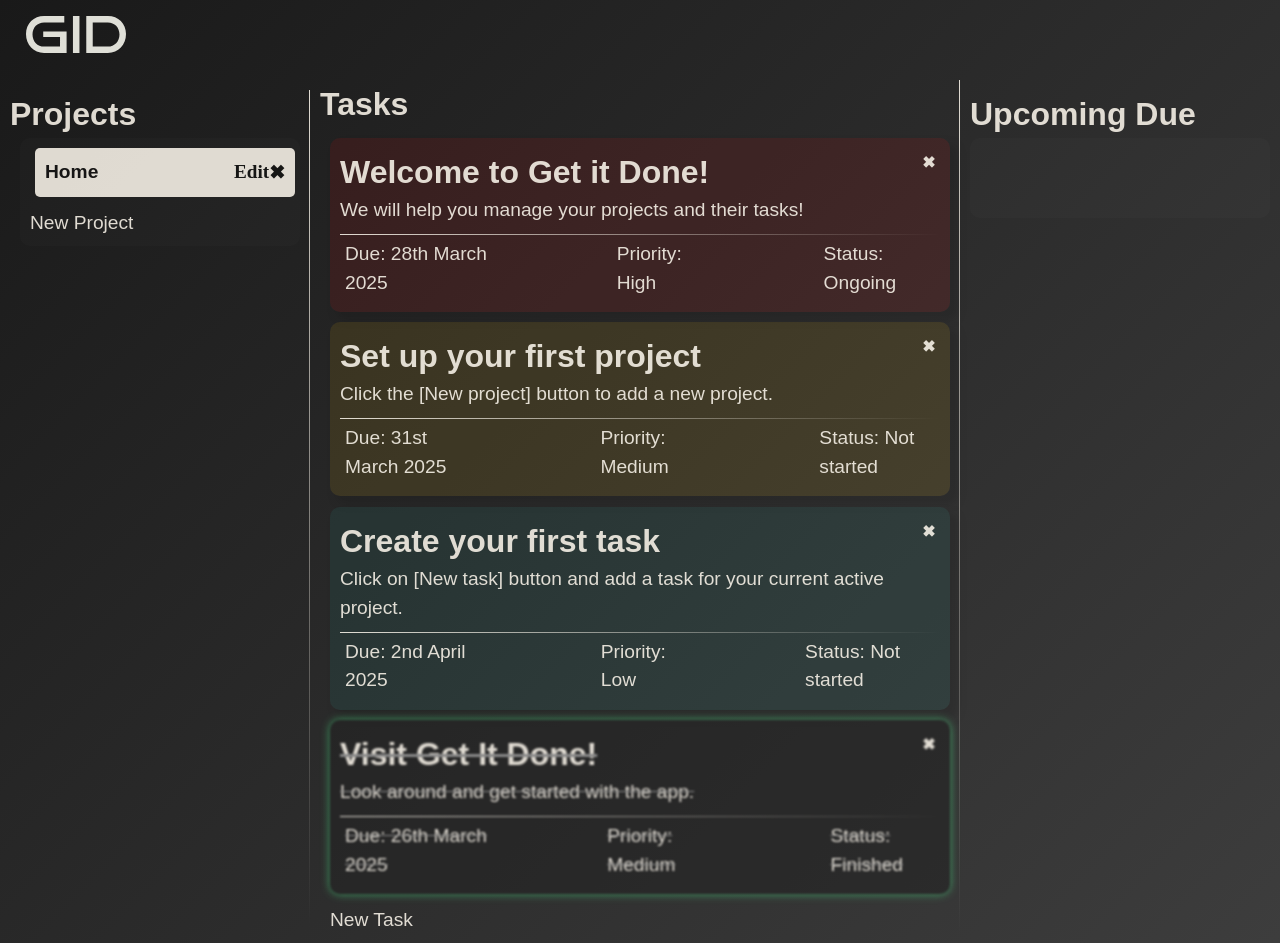
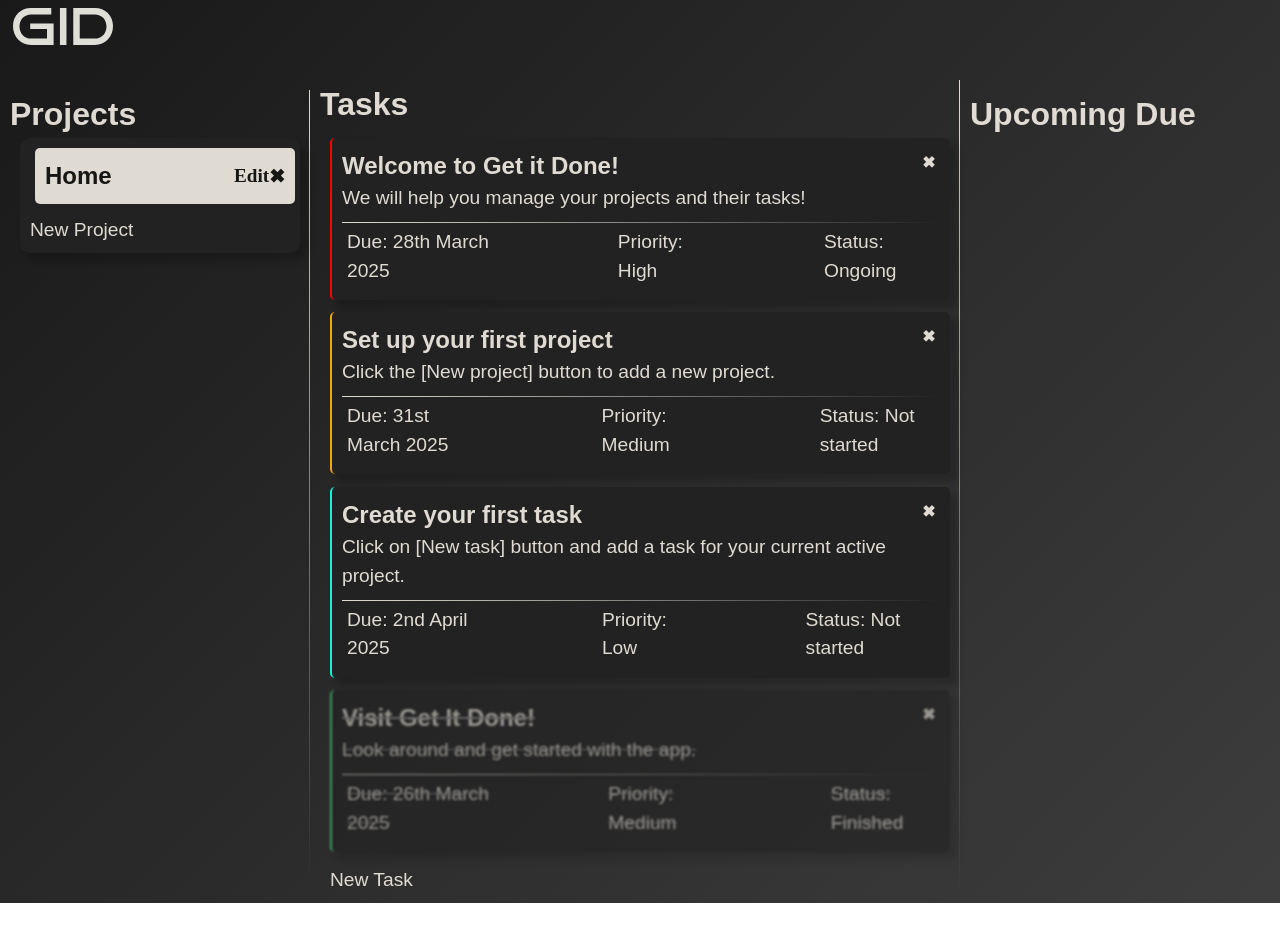
Before and after one commit to byudhip/get-it-done, a website built with webpack: page src/template.html in a window 1280 px wide. After the commit the page ends 903 px from the top, so only its background shows below. Built offline with nearby package versions, Linux system fonts and the light colour scheme; a web font is replaced by a local one.

Commit message:
- Remove before pseudo elements - Remove task div background according to priority, replace with left border - Adjust all background to match dark theme better

```diff
--- a/src/styles.css
+++ b/src/styles.css
@@ -89,8 +89,8 @@ button {
   position: absolute;
   filter: invert(92%) sepia(8%) saturate(142%) hue-rotate(18deg) brightness(97%)
     contrast(91%);
-  top: 2%;
-  left: 2%;
+  top: 1%;
+  left: 1%;
   width: 100px;
   height: auto;
 }
@@ -102,24 +102,12 @@ button {
 
 #projects {
   position: relative;
-  /* min-height: 80vh; */
+  background: #222;
+  border-radius: 10px;
   padding: 10px;
   margin: 0 10px;
+  box-shadow: 7px 7px 7px 1px rgba(0, 0, 0, 0.2);
   z-index: 0;
-}
-
-#projects::before {
-  content: "";
-  position: absolute;
-  top: 0;
-  left: 0;
-  right: 0;
-  bottom: 0;
-  background: rgba(255, 255, 255, 0.15);
-  border-radius: 10px;
-  opacity: 0.1;
-  mix-blend-mode: overlay;
-  z-index: -1;
 }
 
 .project-div {
@@ -141,6 +129,7 @@ button {
   color: rgba(0, 0, 0, 0.9);
 }
 .project-name-div {
+  font-size: 1.5rem;
   width: 85%;
   transition: transform 0.3s ease-in-out;
 }
@@ -162,54 +151,48 @@ button {
 
 .task-main {
   padding: 10px;
-  margin-bottom: 10px;
+  margin-bottom: 12px;
+  /* background: linear-gradient(
+    135deg,
+    rgba(0, 0, 0, 0.9),
+    rgba(40, 40, 40, 0.9)
+  ); */
+  background: #222;
   transition: transform 0.3s ease-in-out;
   cursor: pointer;
+  border-radius: 5px;
   will-change: transform;
+  box-shadow: 7px 7px 7px 1px rgba(0, 0, 0, 0.2);
 }
 
-.task-main::before {
-  content: "";
-  position: absolute;
-  top: 0;
-  left: 0;
-  right: 0;
-  bottom: 0;
-  border-radius: 10px;
-  opacity: 0.1;
-  mix-blend-mode: overlay;
-  z-index: -1;
-  box-shadow: 7px 7px 7px 1px;
+.task-main.high {
+  border-left: 2px solid #fa0202;
 }
 
-.task-main.high::before {
-  background: #ff0606;
+.task-main.medium {
+  border-left: 2px solid #eca711;
 }
 
-.task-main.medium::before {
-  background: #ffc107;
-}
-
-.task-main.low::before {
-  background: #26a69a;
+.task-main.low {
+  border-left: 2px solid #17f0da;
 }
 
 .task-main.finished {
   filter: blur(1px);
   color: #888;
   text-decoration: line-through;
-}
-
-.task-main.finished::before {
   background: #222;
-  border-radius: 10px;
   opacity: 0.6;
-  transition: opacity 0.3s ease-in-out;
-  box-shadow: 0 0 8px #49e786;
+  transition: transform 0.3s, opacity 0.3s ease-in-out;
+  border-left: 2px solid #49e786;
 }
 
 .task-main:hover {
   transform: scale(1.01);
+}
+
+.task-headline, #project-about-headline, #project-due-date-headline {
+  font-size: 1.5rem;
 }
 
 .task-description {
@@ -299,23 +282,12 @@ button {
   margin: 10px;
 }
 
-#due-dates {
+#project-details {
   position: relative;
   min-height: 10vh;
   padding: 10px;
+  background: #222;
+  border-radius: 10px;
+  box-shadow: 7px 7px 7px 1px rgba(0, 0, 0, 0.2);
   z-index: 0;
 }
-
-#due-dates::before {
-  content: "";
-  position: absolute;
-  top: 0;
-  left: 0;
-  right: 0;
-  bottom: 0;
-  background: rgba(255, 255, 255, 0.15);
-  border-radius: 10px;
-  opacity: 0.1;
-  mix-blend-mode: overlay;
-  z-index: -1;
-}
```
